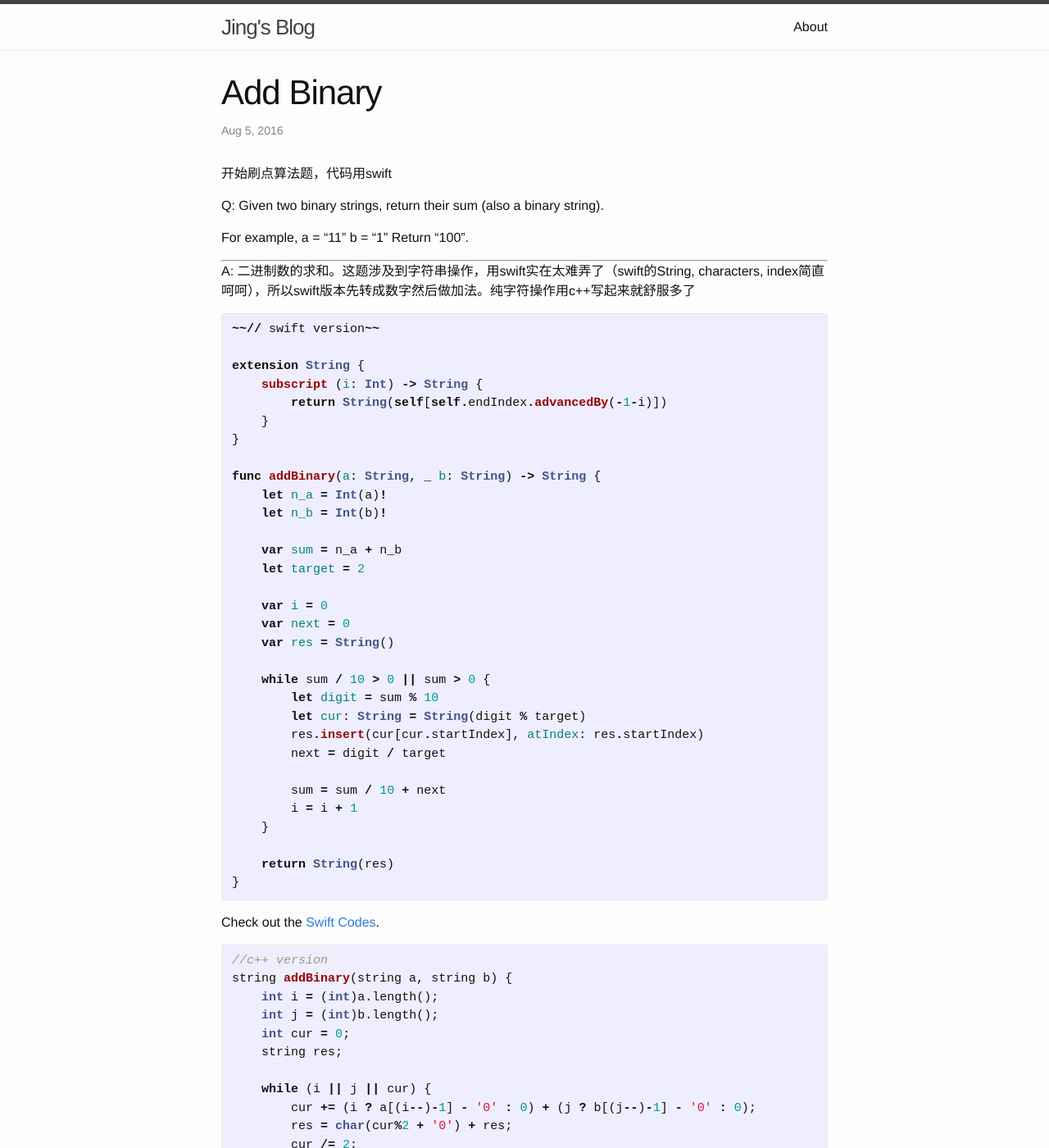
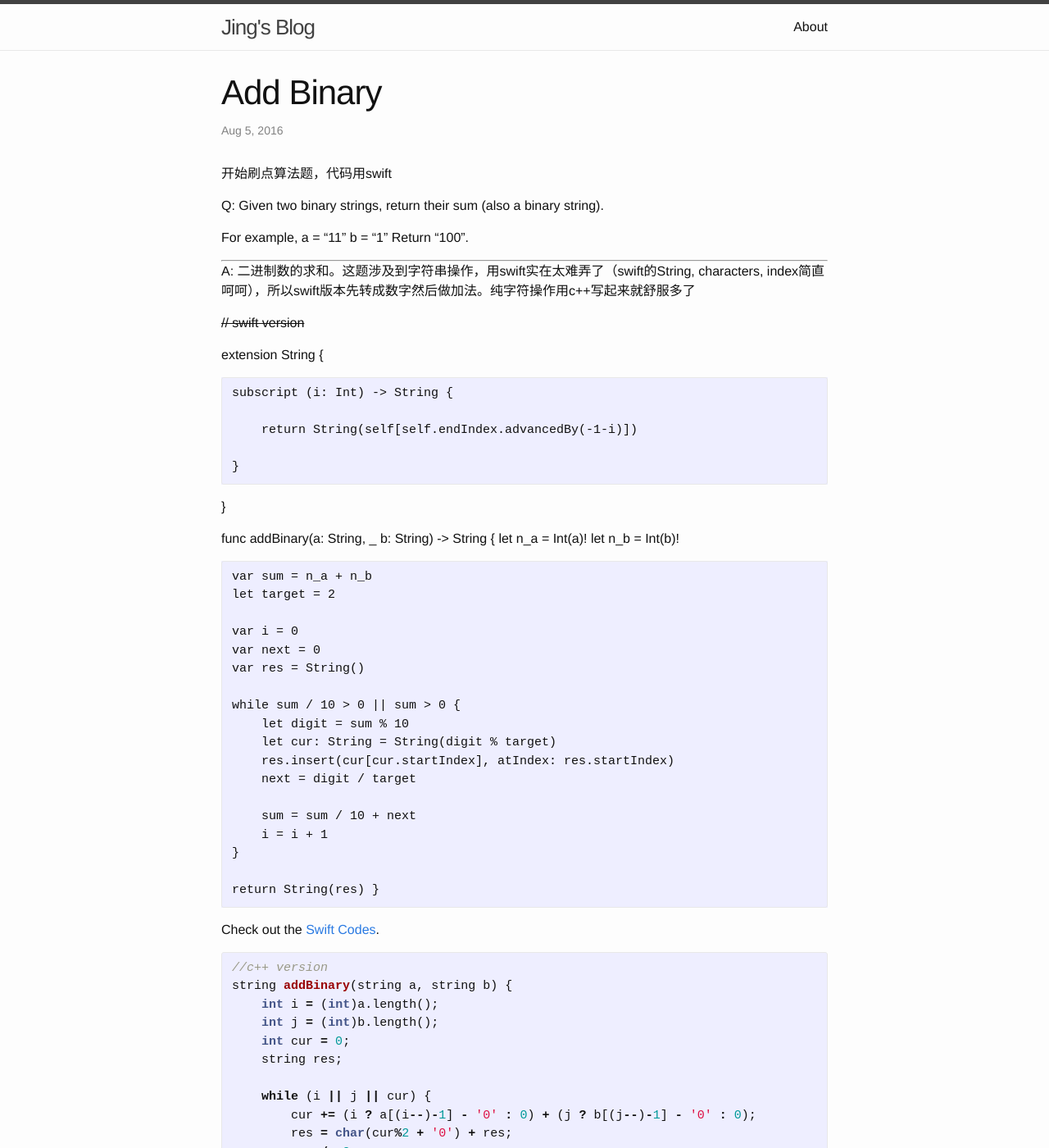
Before and after one commit to JingWZ/JingWZ.github.io, a Jekyll site: the page built from _posts/2016-08-05-AddBinart.markdown, in a window 1280 px wide and 1400 px high. Shown: the whole window at 82% size. Built offline with Jekyll 4.4.1, drawn with Linux system fonts in a browser that asks for light colours.

Commit message:
AddBinary updates

```diff
--- a/_posts/2016-08-05-AddBinart.markdown
+++ b/_posts/2016-08-05-AddBinart.markdown
@@ -19,14 +19,16 @@ Return "100".
 A:
 二进制数的求和。这题涉及到字符串操作，用swift实在太难弄了（swift的String, characters, index简直呵呵），所以swift版本先转成数字然后做加法。纯字符操作用c++写起来就舒服多了
 
-{% highlight swift %}
-
 ~~// swift version~~
 
 extension String {
+
     subscript (i: Int) -> String {
+
         return String(self[self.endIndex.advancedBy(-1-i)])
+
     }
+
 }
 
 func addBinary(a: String, _ b: String) -> String {
@@ -52,8 +54,6 @@ func addBinary(a: String, _ b: String) -> String {
 
     return String(res)
 }
-
-{% endhighlight %}
 
 Check out the [Swift Codes][codes].
 
```
